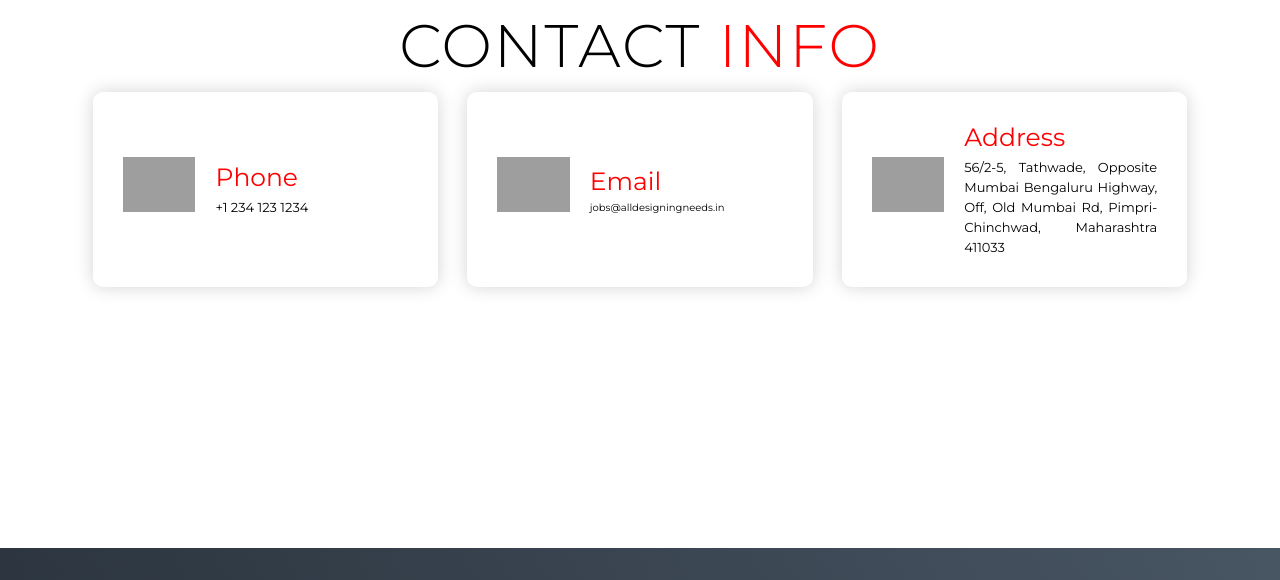
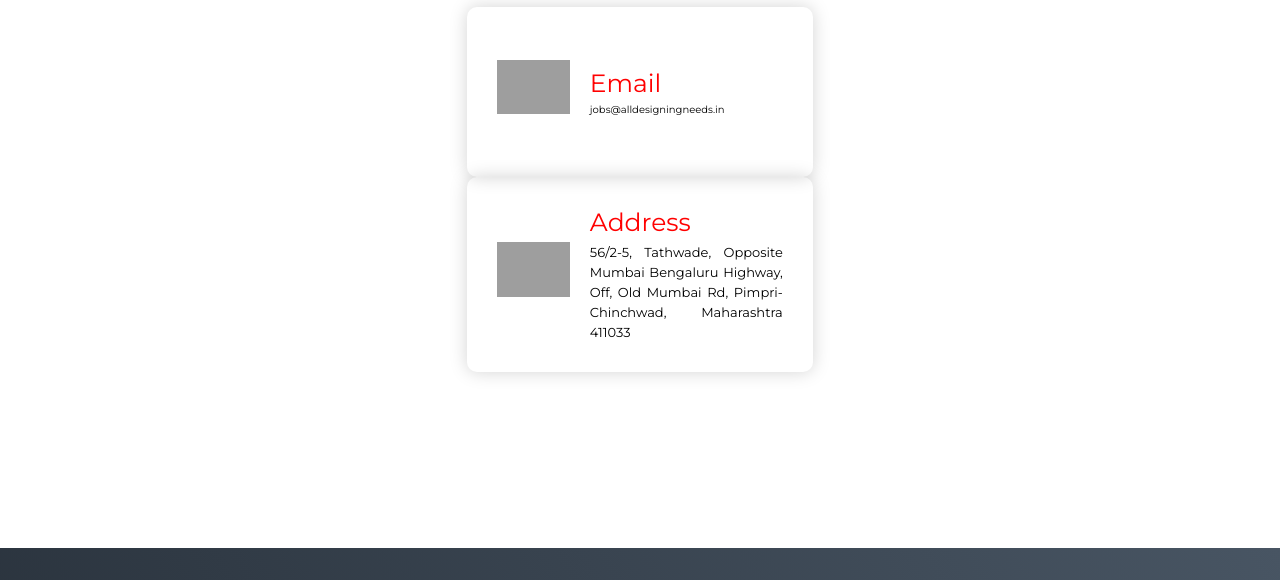
Before and after one commit to SarbojitMishra/Alldesigingneeds, a plain HTML site: page job.html in a window 1280 px wide. Shown: the part 3205-3785 px from the top of the page. Drawn offline with Linux system fonts and the light colour scheme; grey boxes are pictures that could not be loaded.

Commit message:
Update job.html

```diff
--- a/job.html
+++ b/job.html
@@ -60,15 +60,7 @@
       <div>
         <h1 class="section-title" style="color: rgb(0, 0, 0);">Contact <span style="color: red;">info</span></h1>
       </div>
-      <div class="contact-items">
-        <div class="contact-item">
-          <div class="icon"><img src="https://img.icons8.com/bubbles/100/000000/phone.png" /></div>
-          <div class="contact-info">
-            <h1 style="color: red;">Phone</h1>
-            <h2 style="color: rgb(0, 0, 0);">+1 234 123 1234</h2>
 
-          </div>
-        </div>
         <div class="contact-item">
           <div class="icon"><img src="https://img.icons8.com/bubbles/100/000000/new-post.png" /></div>
           <div class="contact-info">
```
